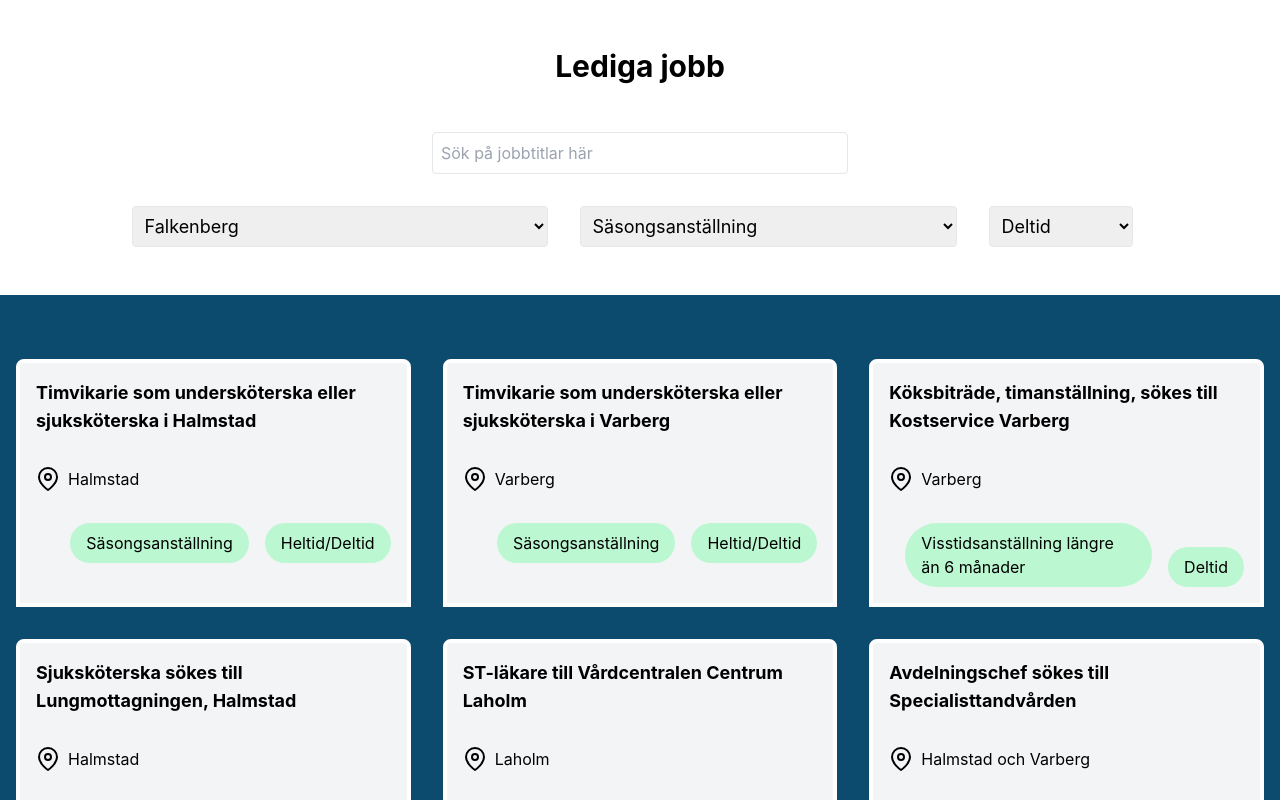
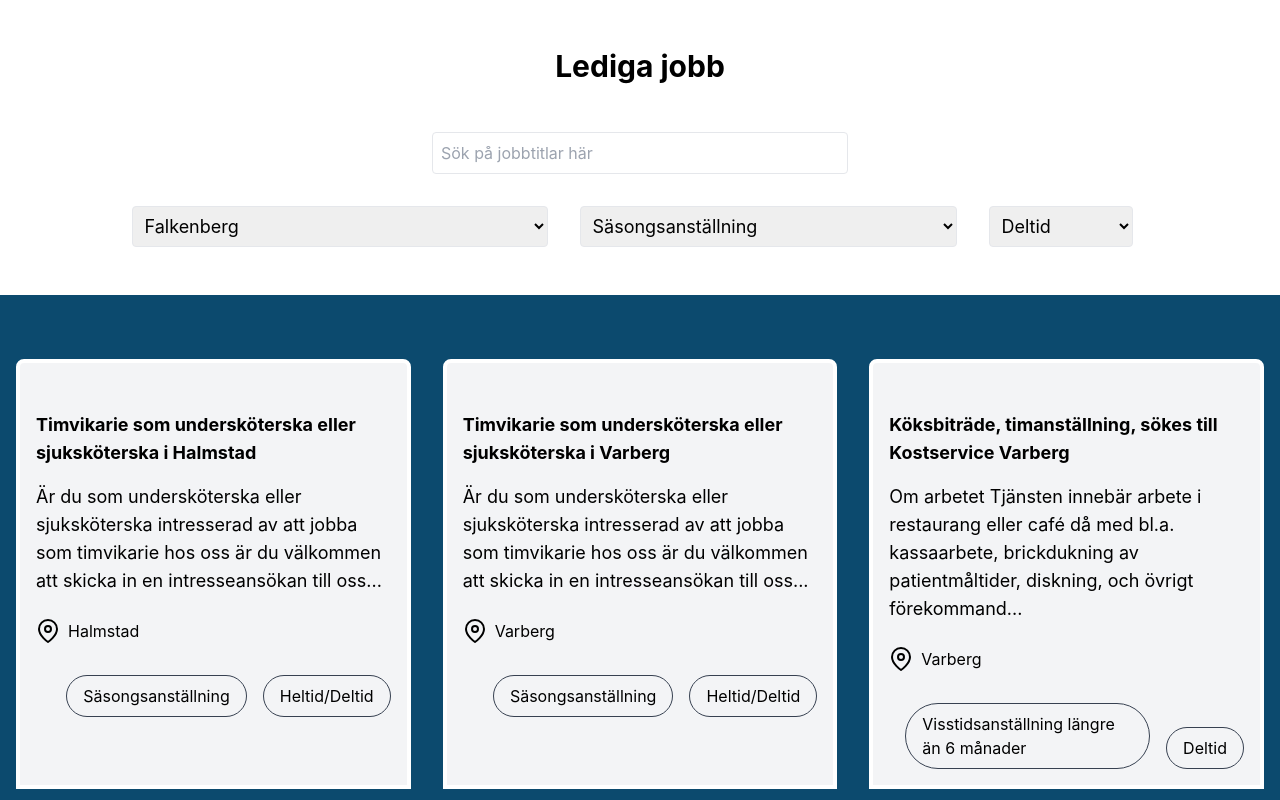
Before and after one commit to viktor-sarge/varbi, a React (Create React App) app: page / in a window 1280 px wide. Shown: the top 800 px of the page. Built offline with nearby package versions, Linux system fonts and the light colour scheme.

Commit message:
fix(card): 💄 Improve card design
Förbättrat kortens design

```diff
--- a/src/components/card/card.component.jsx
+++ b/src/components/card/card.component.jsx
@@ -4,21 +4,24 @@ import { ReactComponent as Pin } from '../../map-pin.svg';
 const Card = (props) => {
 	return (
 		<div className="duration-300 rounded-t-lg border p-4 bg-gray-100 border-white border-4 hover:border-sky-500">
-			<h2 className="text-lg font-bold pb-8 break-words">
+			<h2 className="text-lg font-bold pt-8 break-words">
 				{props.data.title}
 			</h2>
-			<div className="flex">
+			<p className="text-lg pt-4">
+				{props.data.descs.description.slice(0, 150)}...
+			</p>
+			<div className="flex pt-6">
 				<Pin className="mr-2" />
 				{props.data.town}
 			</div>
 			<div className="flex flex-col items-end xl:flex-row justify-end mt-8">
 				<Label
 					content={props.data.type}
-					classes="bg-green-200 mt-4 xl:mt-0"
+					classes="border border-gray-700 mt-4 xl:mt-0"
 				/>
 				<Label
 					content={props.data.hours}
-					classes="bg-green-200 mt-4 xl:mt-0"
+					classes="border border-gray-700 mt-4 xl:mt-0"
 				/>
 			</div>
 		</div>
```
